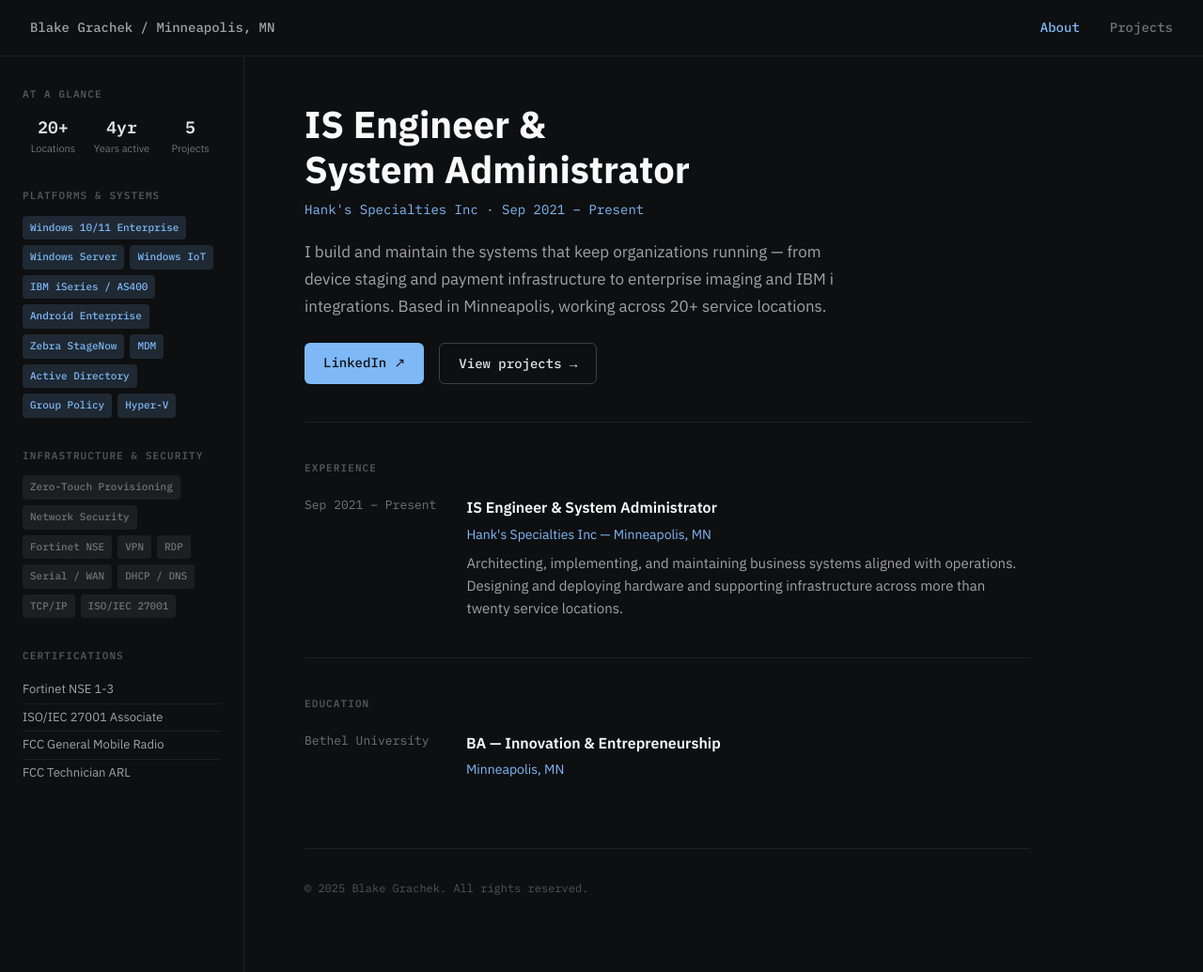
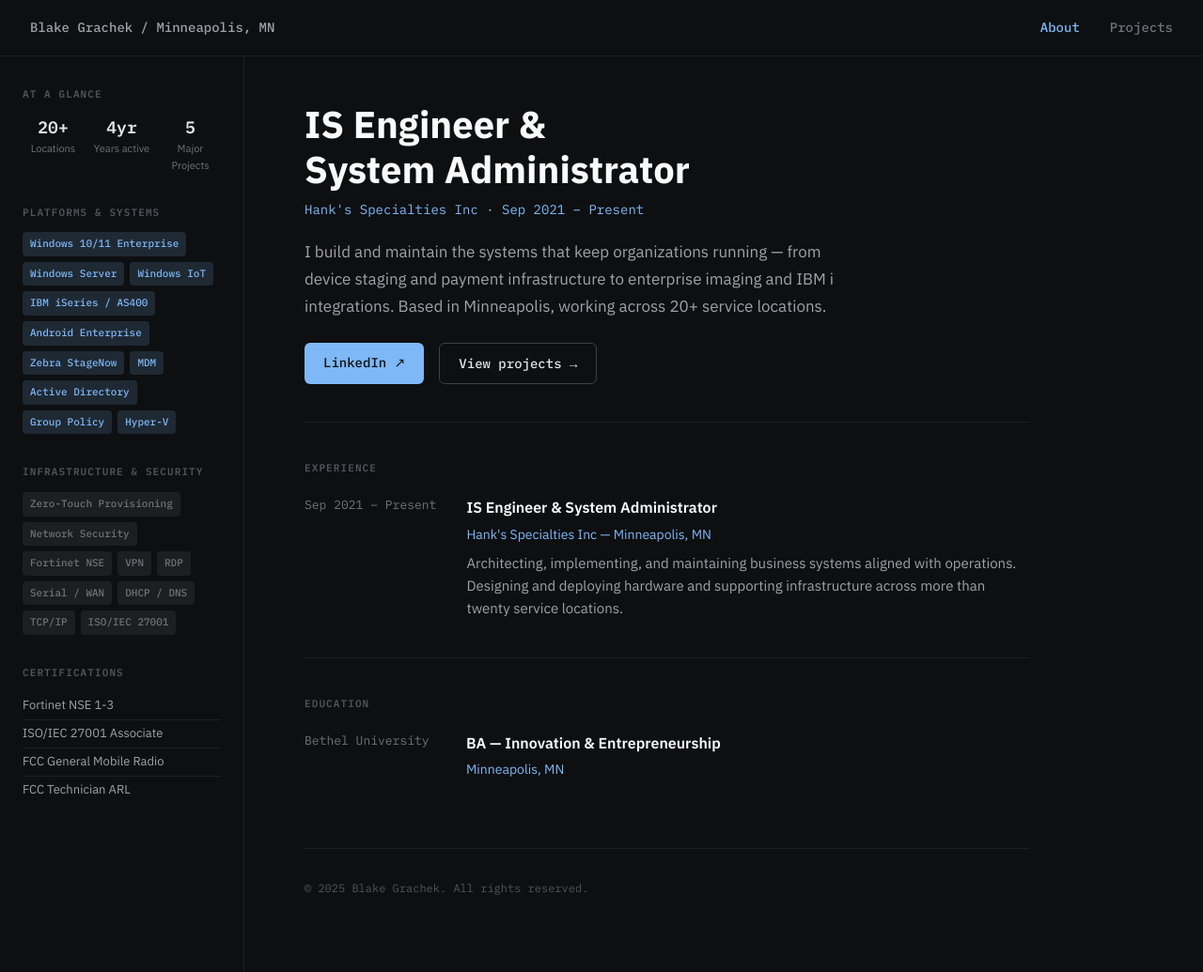
Before and after one commit to bmgrachek/bmgrachek.github.io, a Jekyll site: the page built from index.md, in a window 1280 px wide and 1035 px high. Shown: the whole window at 94% size. Built offline with Jekyll 4.4.1, drawn with Linux system fonts in a browser that asks for light colours.

Commit message:
Update sidebar stat label to "Major Projects"
Co-Authored-By: Claude Opus 4.5 <noreply@anthropic.com>

```diff
--- a/_layouts/default.html
+++ b/_layouts/default.html
@@ -541,7 +541,7 @@
           </div>
           <div class="stat-item">
             <div class="stat-value">5</div>
-            <div class="stat-label">Projects</div>
+            <div class="stat-label">Major Projects</div>
           </div>
         </div>
       </div>
```
